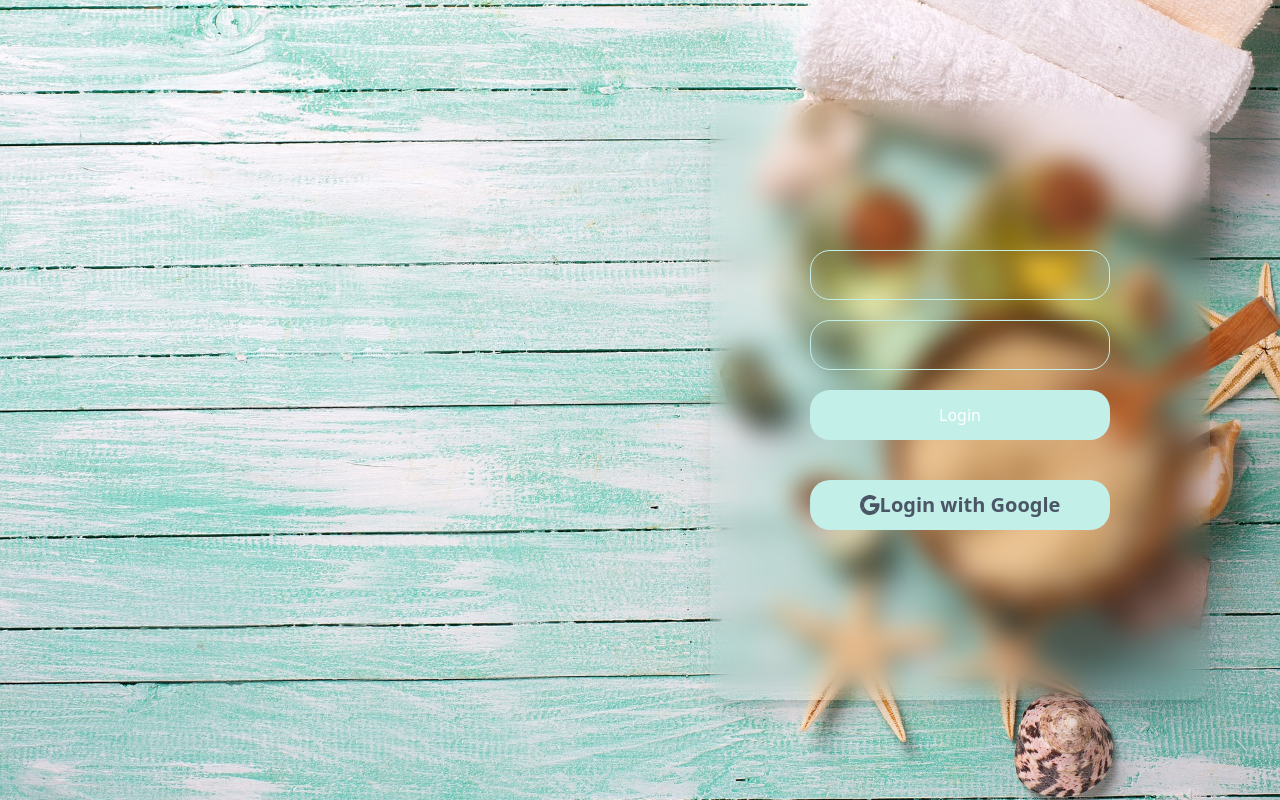
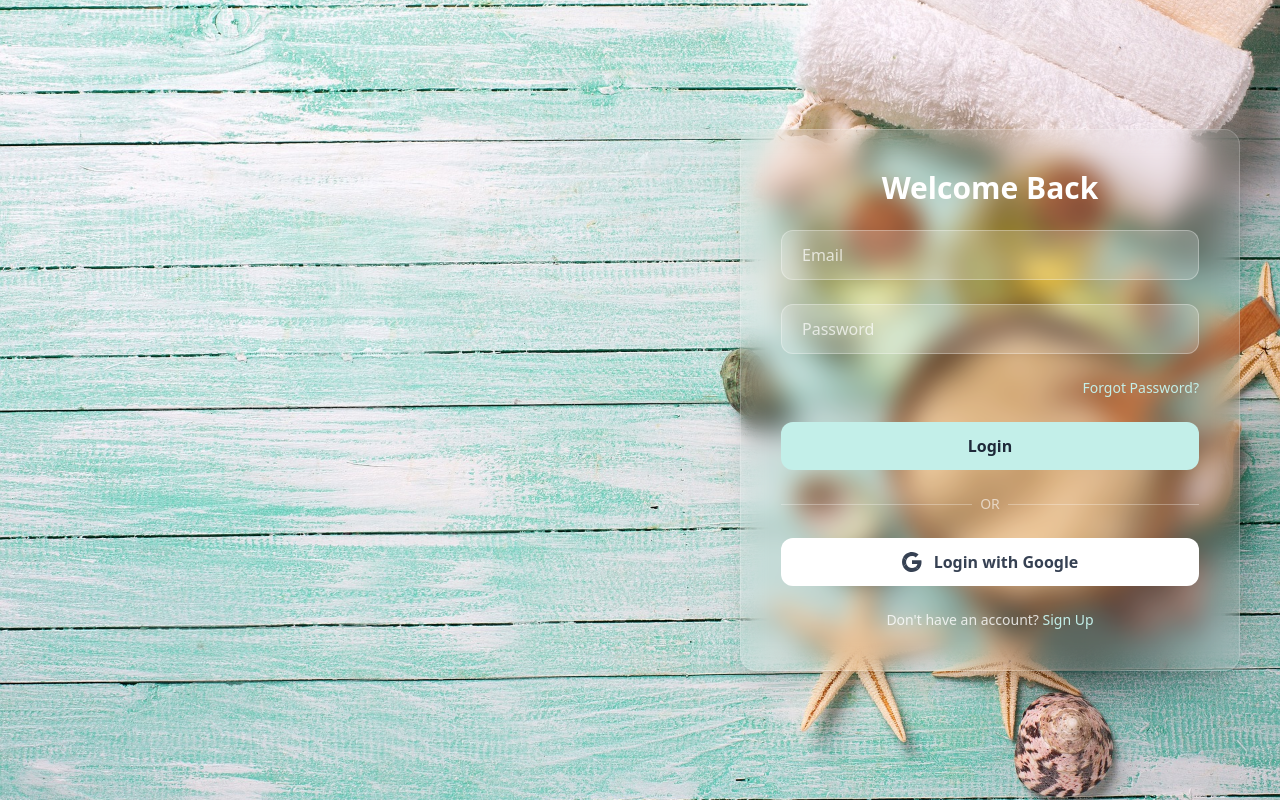
Before and after one commit to MaheraKeshan/CBC-Frontend, a React (Vite) app: page /login in a window 1280 px wide. Built offline with nearby package versions, Linux system fonts and the light colour scheme; a web font is replaced by a local one.

Commit message:
update login page✏️

```diff
--- a/src/pages/login.jsx
+++ b/src/pages/login.jsx
@@ -1,96 +1,100 @@
-import axios from "axios"
-import { useState } from 'react';
-import { toast } from 'react-hot-toast';
-import { useNavigate } from "react-router-dom";
-
-import { GrGoogle } from 'react-icons/gr';
+import axios from "axios";
+import { useState } from "react";
+import { toast } from "react-hot-toast";
+import { useNavigate, Link } from "react-router-dom";
+import { GrGoogle } from "react-icons/gr";
 import { useGoogleLogin } from "@react-oauth/google";
 
-
 export default function LoginPage() {
-
 	const [email, setEmail] = useState('');
 	const [password, setPassword] = useState('');
 	const navigate = useNavigate();
 
 	const googleLogin = useGoogleLogin({
 		onSuccess: async (response) => {
-			console.log(response);
-			const accessToken = response.access_token
-            axios.post(import.meta.env.VITE_BACKEND_URL+"users/login/google", {
-                accessToken: accessToken
-            }).then((response) => {
-				console.log(response.data);
+			const accessToken = response.access_token;
+			try {
+				const res = await axios.post(import.meta.env.VITE_BACKEND_URL + "users/login/google", {
+					accessToken,
+				});
 				toast.success("Login successful");
-				const token = response.data.token;
-				localStorage.setItem('token', token);
-				if(response.data.role === 'admin'){
-					navigate('/admin');
-				} else {
-					navigate('/');
-				}
-			}).catch((error) => {
-				toast.error(error.response.data.message);
-			});
+				localStorage.setItem("token", res.data.token);
+				navigate(res.data.role === "admin" ? "/admin" : "/");
+			} catch (error) {
+				toast.error(error.response?.data?.message || "Google login failed");
+			}
 		}
 	});
 
+	async function handleLogin() {
+		try {
+			const response = await axios.post(import.meta.env.VITE_BACKEND_URL + "users/login", {
+				email,
+				password,
+			});
+			toast.success("Login successful");
+			localStorage.setItem("token", response.data.token);
+			navigate(response.data.role === "admin" ? "/admin" : "/");
+		} catch (e) {
+			toast.error(e.response?.data?.message || "Login failed");
+		}
+	}
 
+	return (
+		<div className="w-full h-screen bg-[url('/login.jpg')] bg-cover bg-center flex justify-end items-center">
+			<div className="w-[500px] p-10 mr-10 bg-white/10 backdrop-blur-md border border-white/20 rounded-2xl shadow-xl text-white flex flex-col gap-6 items-center">
+				<h2 className="text-3xl font-semibold text-white">Welcome Back</h2>
 
-	async function handleLogin() {
-		try{
-			const response = await
-			axios.post(import.meta.env.VITE_BACKEND_URL + "users/login", {
-						email: email,
-						password: password
-					})
-					toast.success("Login successful")
-					console.log(response.data)
-					localStorage.setItem('token', response.data.token)
-					if(response.data.role === 'admin'){
-						navigate('/admin')
-					}else{
-						navigate('/')
-					}
+				<input
+					type="email"
+					value={email}
+					onChange={(e) => setEmail(e.target.value)}
+					placeholder="Email"
+					className="w-full px-5 py-3 bg-white/20 border border-white/30 rounded-xl placeholder-white/70 focus:outline-none focus:ring-2 focus:ring-[#c3efe9] transition"
+				/>
 
+				<input
+					type="password"
+					value={password}
+					onChange={(e) => setPassword(e.target.value)}
+					placeholder="Password"
+					className="w-full px-5 py-3 bg-white/20 border border-white/30 rounded-xl placeholder-white/70 focus:outline-none focus:ring-2 focus:ring-[#c3efe9] transition"
+				/>
 
+				<div className="w-full flex justify-end text-sm">
+					<Link to="/forget-password" className="text-[#c3efe9] hover:underline transition">
+						Forgot Password?
+					</Link>
+				</div>
 
+				<button
+					onClick={handleLogin}
+					className="w-full py-3 bg-[#c3efe9] text-gray-800 font-bold rounded-xl hover:bg-[#a2d9cd] transition"
+				>
+					Login
+				</button>
 
+				<div className="flex items-center w-full gap-2">
+					<div className="h-px flex-grow bg-white/30"></div>
+					<span className="text-white/60 text-sm">OR</span>
+					<div className="h-px flex-grow bg-white/30"></div>
+				</div>
 
-		}catch(e){
-			toast.error(e.response.data.message)
-		}
+				<button
+					onClick={googleLogin}
+					className="w-full py-3 bg-white text-gray-700 font-semibold flex items-center justify-center gap-3 rounded-xl hover:bg-gray-100 transition"
+				>
+					<GrGoogle className="text-xl" />
+					<span>Login with Google</span>
+				</button>
 
-	}
-    return (
-		<div className="w-full h-screen bg-[url('/login.jpg')] bg-cover bg-center flex justify-evenly items-center">
-			<div className="w-[50%] h-full">
-
-			</div>
-			<div className="w-[50%] h-full flex justify-center items-center">
-					<div className="w-[500px] h-[600px] backdrop-blur-md rounded-[20px] shadow-xl flex flex-col justify-center items-center">
-						<input onChange={(e)=>{
-							setEmail(e.target.value)
-						}}
-
-						value={email}
-
-						className="w-[300px] h-[50px] border border-[#c3efe9] rounded-[20px] mb-[20px]"></input>
-						<input onChange={(e)=>{
-							setPassword(e.target.value)
-						}}
-
-						value={password}
-
-						type="password" className="w-[300px] h-[50px] border border-[#c3efe9] rounded-[20px] mb-[20px]"></input>
-						<button onClick={handleLogin} className="w-[300px] h-[50px] bg-[#c3efe9] rounded-[20px] text-bold text-white mb-[20px] cursor-pointer">Login</button>
-						<button onClick={googleLogin} className="w-[300px] cursor-pointer h-[50px] flex justify-center items-center bg-[#c3efe9] rounded-[20px] my-[20px] text-[20px] font-bold text-white" >
-                    <GrGoogle className="text-xl text-gray-600 cursor-pointer hover:text-gray-800" />
-                    <span className="text-gray-600 text-xl font-semibold">Login with Google</span>
-                </button>
-					</div>
-
+				<p className="text-sm text-white/80">
+					Don't have an account?{" "}
+					<Link to="/signup" className="text-[#c3efe9] hover:underline transition">
+						Sign Up
+					</Link>
+				</p>
 			</div>
 		</div>
-
-)}
+	);
+}
```
